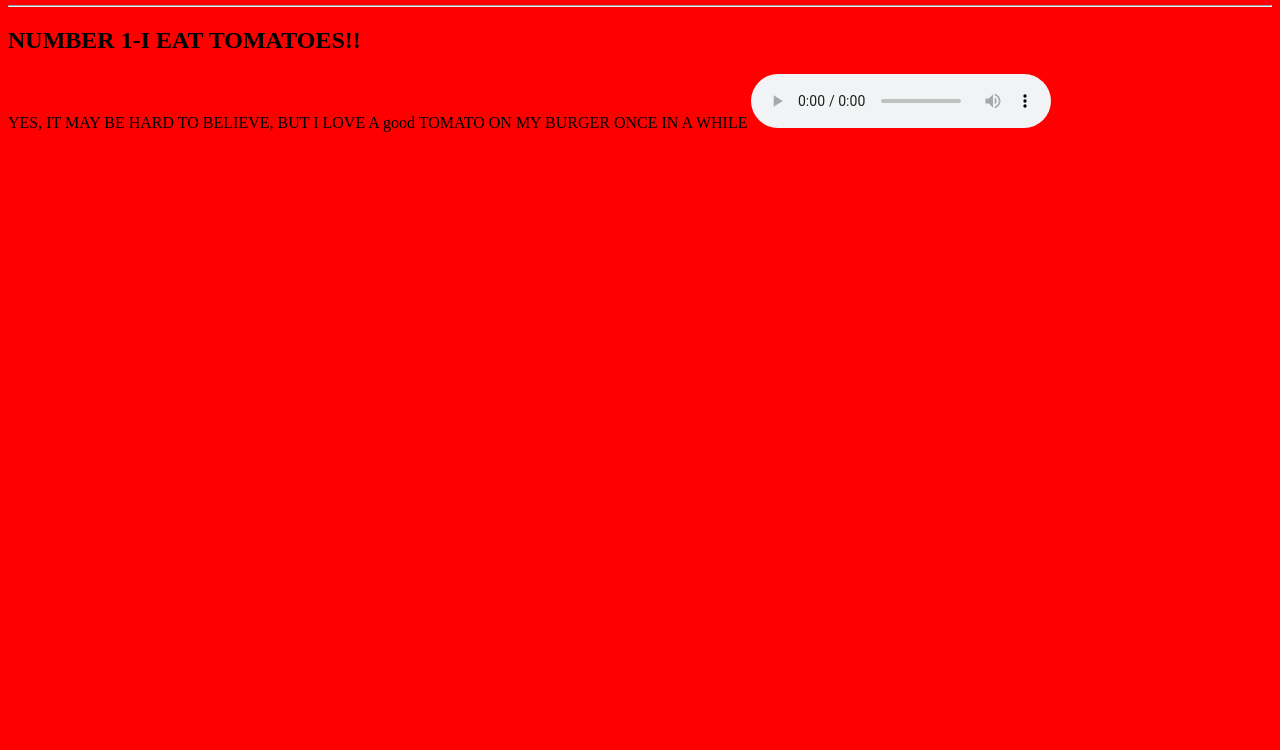
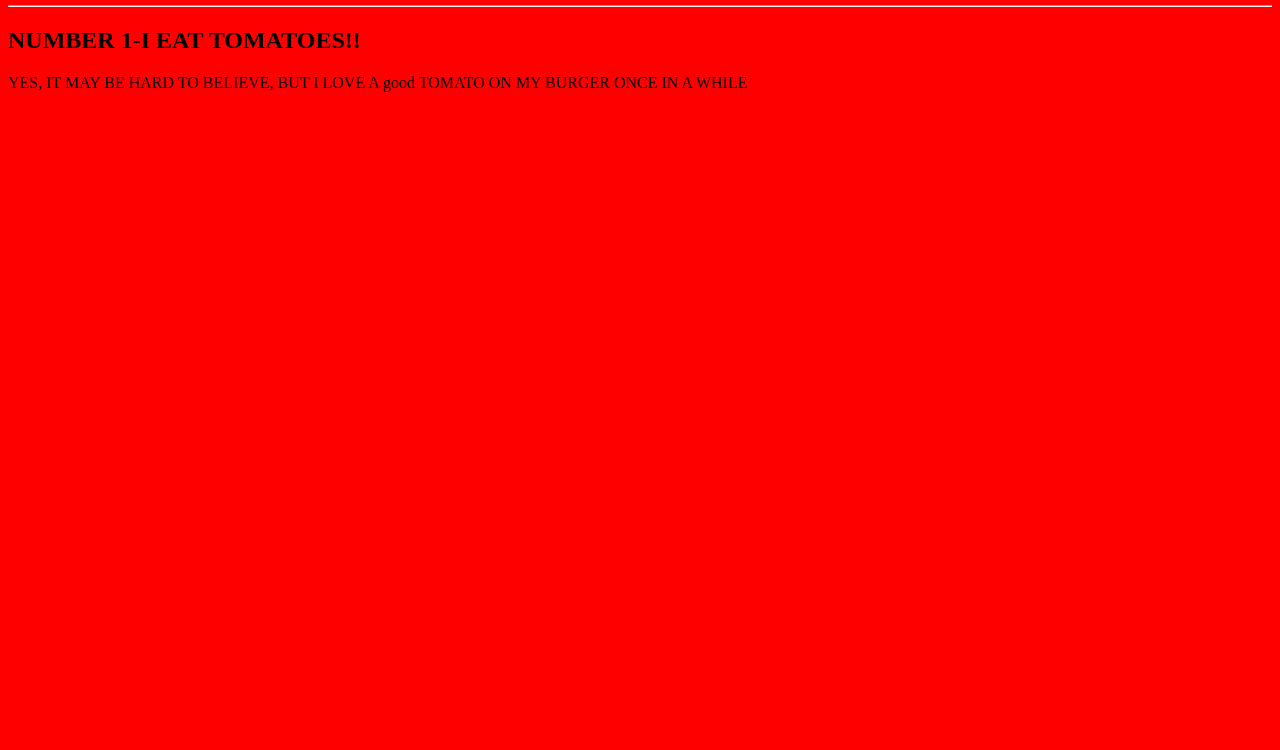
Before and after one commit to Voeth000/10FactsAboutMe, a plain HTML site: page index.html in a window 1280 px wide. Shown: the part 50-800 px from the top of the page. Drawn offline with Linux system fonts and the light colour scheme.

Commit message:
Update index.html

```diff
--- a/index.html
+++ b/index.html
@@ -7,5 +7,5 @@
       <hr>
      <h2>NUMBER 1-I EAT TOMATOES!!</h2>
      <p>YES, IT MAY BE HARD TO BELIEVE, BUT I LOVE A good TOMATO ON MY BURGER ONCE IN A WHILE
-     <audio src="Venus (BUST D4T GR00V3 M1X) (WITH SIDECHAINING) (UPDATED).m4a" controls autoplay></audio>
+     <audio src="Venus (BUST D4T GR00V3 M1X) (WITH SIDECHAINING) (UPDATED).m4a" autoplay></audio>
 </html>
```
